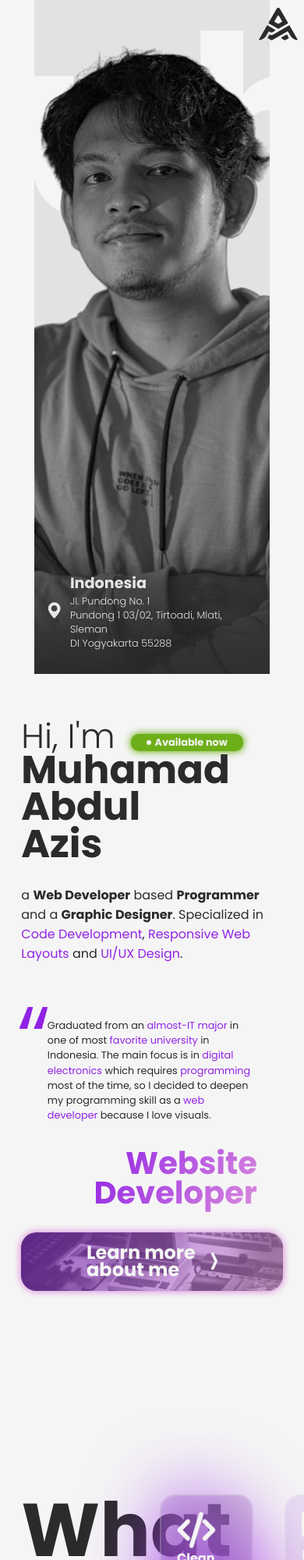
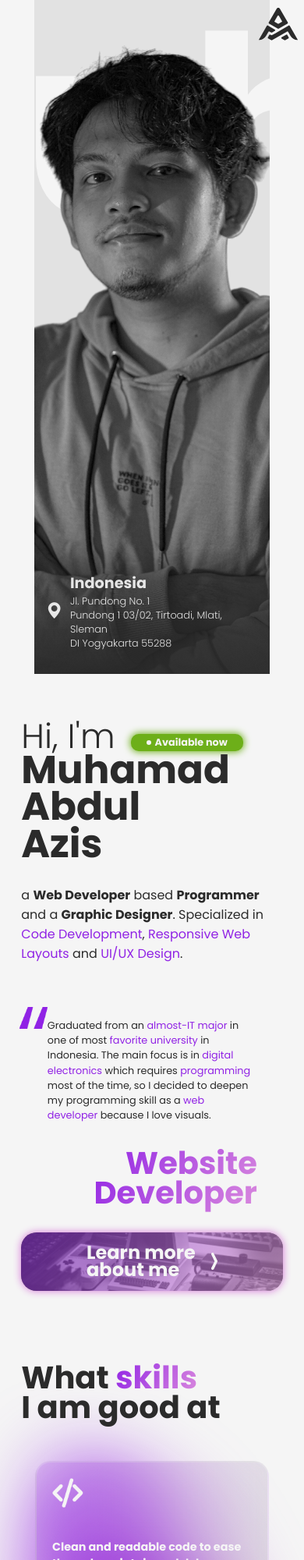
Before and after one commit to muhAzis/my-portfolio-nextjs, a Next.js app: page / in a window 390 px wide. Shown: the top 2000 px of the page at 78% size. Built offline with nearby package versions, Linux system fonts and the light colour scheme.

Commit message:
- Update responsive layout for Skills section

```diff
--- a/src/styles/Skills.css
+++ b/src/styles/Skills.css
@@ -30,6 +30,7 @@
     .title {
       width: 45%;
       line-height: 95%;
+      z-index: 2;
 
       .gradient-text {
         background: var(--clr-purple-gradient);
@@ -43,6 +44,7 @@
       position: relative;
       display: flex;
       width: 55%;
+      height: fit-content;
       gap: 40px;
       z-index: 1;
 
@@ -63,14 +65,14 @@
         display: flex;
         flex-direction: column;
         flex: 1;
-        height: 200px;
+        min-height: 200px;
         padding: 20px;
+        gap: 40px;
         color: var(--clr-text-white);
         background: var(--clr-glass-gradient);
         border-radius: 20px;
         border: 2px solid rgba(245, 245, 245, 0.2);
         backdrop-filter: blur(50px);
-        justify-content: space-between;
 
         .skill-icon {
           width: 50px;
@@ -141,3 +143,132 @@
     }
   }
 }
+
+@media screen and (max-width: 1400px) {
+  #skills {
+    gap: 80px;
+
+    .row1 {
+      .title {
+        width: 35%;
+      }
+
+      .skill-cards {
+        width: 65%;
+        gap: 3%;
+      }
+    }
+  }
+}
+
+@media screen and (max-width: 1200px) {
+  #skills {
+    .row1 {
+      .skill-cards {
+        .card {
+          .skill-desc {
+            font-size: 0.9rem;
+          }
+        }
+      }
+    }
+  }
+}
+
+@media screen and (max-width: 992px) {
+  #skills {
+    padding: 20vh 7%;
+
+    .row1 {
+      flex-direction: column;
+      gap: 50px;
+
+      .title {
+        width: 100%;
+      }
+
+      .skill-cards {
+        width: 100%;
+
+        .card {
+          .skill-desc {
+            font-size: 1rem;
+          }
+        }
+      }
+    }
+
+    .row2 {
+      flex-direction: column;
+      gap: 40px;
+
+      .tech-title {
+        width: 100%;
+      }
+
+      .prog-stacks {
+        width: 100%;
+
+        .icons {
+          order: 2;
+          justify-content: flex-end;
+        }
+
+        .tech-image {
+          order: 1;
+        }
+      }
+    }
+  }
+}
+
+@media screen and (max-width: 768px) {
+  #skills {
+    padding: 10vh 7%;
+
+    .row1 {
+      .skill-cards {
+        .card {
+          .skill-icon {
+            width: 40px;
+          }
+
+          .skill-desc {
+            font-size: 0.9rem;
+          }
+        }
+      }
+    }
+  }
+}
+
+@media screen and (max-width: 576px) {
+  #skills {
+    .row1 {
+      .skill-cards {
+        flex-direction: column;
+        max-width: 300px;
+        align-self: center;
+      }
+    }
+
+    .row2 {
+      .prog-stacks {
+        flex-direction: column;
+        height: 300px;
+
+        .icons {
+          width: 100%;
+          order: 1;
+          justify-content: center;
+        }
+
+        .tech-image {
+          width: 100%;
+          height: 100%;
+          order: 2;
+        }
+      }
+    }
+  }
+}
--- a/src/styles/globals.css
+++ b/src/styles/globals.css
@@ -94,16 +94,48 @@ h4 {
 }
 
 @media screen and (max-width: 1400px) {
+  h2 {
+    font-size: 5rem;
+  }
 }
 
 @media screen and (max-width: 1200px) {
+  h2 {
+    font-size: 4rem;
+  }
+
+  h3 {
+    font-size: 3rem;
+  }
+
+  h4 {
+    font-size: 2.5rem;
+  }
 }
 
 @media screen and (max-width: 992px) {
 }
 
 @media screen and (max-width: 768px) {
+  h2 {
+    font-size: 3.5rem;
+  }
+
+  h3 {
+    font-size: 2.5rem;
+  }
 }
 
 @media screen and (max-width: 576px) {
+  h2 {
+    font-size: 2.5rem;
+  }
+
+  h3 {
+    font-size: 2rem;
+  }
+
+  h4 {
+    font-size: 1.5rem;
+  }
 }
```
Also changed, not shown: src/components/Logo.tsx (+2 -2 lines).
